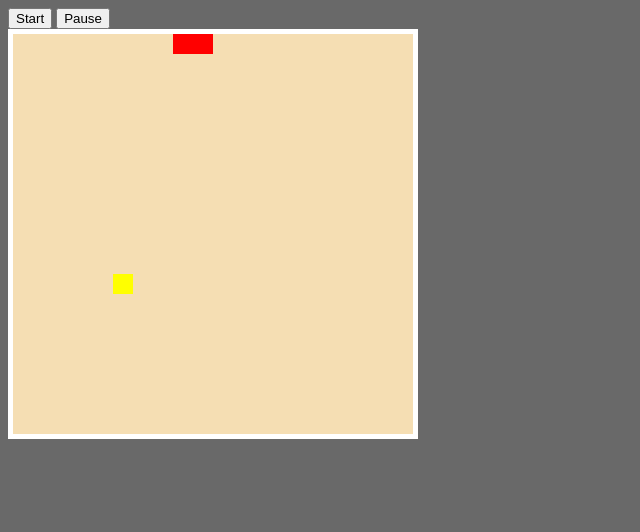
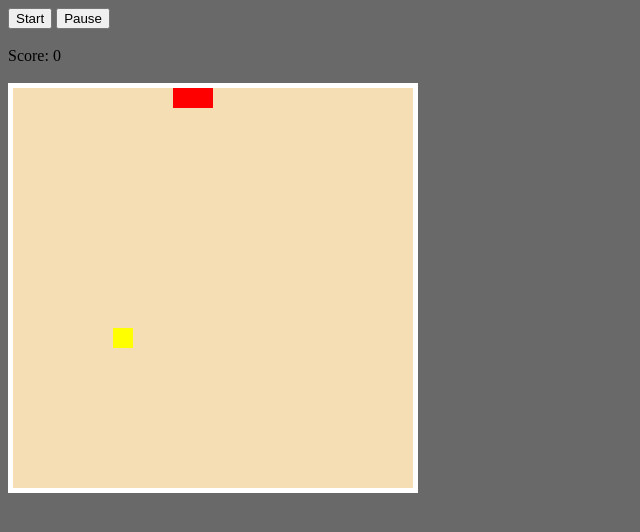
Before and after one commit to duyhai97/Case-Study, a plain HTML site: page snake.html in a window 1280 px wide. Both pictures are taken after a click on the button "Start". Shown: the whole page, without its empty margins (0-640 px from the left). Drawn offline with Linux system fonts and the light colour scheme.

Commit message:
case study

```diff
--- a/food.js
+++ b/food.js
@@ -9,8 +9,8 @@ class food{
     }
 
     update(){
-        this.x = (Math.floor(Math.random() * (19)))*this.grid;
-        this.y = (Math.floor(Math.random() * (19)))*this.grid;
+        this.x = (Math.floor(Math.random() * (19 - 0)))*this.grid;
+        this.y = (Math.floor(Math.random() * (19 - 0)))*this.grid;
     }
 
     draw(){
--- a/game.js
+++ b/game.js
@@ -1,22 +1,23 @@
+
 class game{
     constructor() {
         this.canvas = null;
         this.context = null;
         this.init();
         this.startGame();
-        // this.pauseGame()
-        // this.score()
+        this.pauseG = false;
+        this.pauseGame();
     }
     init(){
-        this.canvas = document.createElement("canvas"); //tao khung canvas
+        this.canvas = document.createElement("canvas");
         this.context = this.canvas.getContext('2d');
         this.canvas.width = 400;
         this.canvas.height = 400;
         document.body.appendChild(this.canvas);
     }
 
-    //vong lap game
     loop(){
+        if (this.pauseG === true) return;
         this.update();
         this.draw();
         setTimeout(() => this.loop(), 100)
@@ -43,14 +44,11 @@ class game{
         });
     }
 
-    // pauseGame(){
-    //     document.getElementById("pause").addEventListener('click', () => {
-    //
-    //         this.loop();
-    //     })
-    // }
-
-
-
+    pauseGame() {
+        document.getElementById("pause").addEventListener('click', () => {
+            this.pauseG = !this.pauseG;
+            this.loop();
+        });
+    }
 }
 let g = new game()
--- a/snake.html
+++ b/snake.html
@@ -11,20 +11,13 @@
             background-color: #f5deb3;
             border: 5px solid #ffffff;
         }
-        /*grid {*/
-        /*    width: 20px;*/
-        /*    height: 20px;*/
-        /*    border: 1px solid #ff0000;*/
-        /*    margin: 0 auto;*/
-        /*    display: flex;*/
-        /*    flex-wrap: wrap;*/
-        /*}*/
+
     </style>
 </head>
 <body>
     <button id="start">Start</button>
-    <button id="pause">Pause</button><br/>
-    <div id="diem"></div>
+    <button id="pause">Pause</button><br/><br>
+    <div>Score: <span id = diem></span> </div><br/>
 </body>
 <script src="snake.js"></script>
 <script src="food.js"></script>
--- a/snake.js
+++ b/snake.js
@@ -8,10 +8,11 @@ class snake {
         this.dy = 0;
         this.cell = []; //tao 1 mang de luu chieu dai cua ran;
         this.maxCell = 2;
-        this.diem1 = 0;
+        this.diem =  0;
     }
     //thay doi vi tri con ran
     update(){
+
         if(this.endGame()) {
                 this.x += this.dx;
                 this.y += this.dy;
@@ -34,20 +35,19 @@ class snake {
         else if(this.y < 0){
             this.y = this.game.canvas.height
         }
-
+        this.diem = this.maxCell - 2;
+       document.getElementById("diem").innerHTML = this.diem;
     }
 
     draw(){
-
         for (let i = 0; i < this.cell.length; i++) {
 
             this.game.context.fillStyle = 'red';
             this.game.context.fillRect(this.cell[i].x, this.cell[i].y, this.grid, this.grid);
         }
-
-        if(!this.endGame()){
-            this.game.context.font = "40px arial";
-            this.game.context.fillText("Thua roi ^^", 100, 200);
+        if(this.endGame() === false){
+            this.game.context.font = "15px arial";
+            this.game.context.fillText("Thua rồi ^^. Điểm của bạn là: " + this.diem,100, 200);
         }
 
 
@@ -74,7 +74,6 @@ class snake {
     }
 
     eat(x, y){
-
         if(this.x === x && this.y === y){
             this.maxCell++;
             return true;
@@ -82,15 +81,6 @@ class snake {
         }
             return false;
     }
-    // score(x, y) {
-    //     let diem1 = 0
-    //     if (this.x === x && this.y === y) {
-    //         diem1++;
-    //     }
-    //     document.getElementById("diem").innerHTML = "Score:" + diem1;
-    // }
-
-
     endGame(){
         for (let i = 1; i < this.cell.length; i++) {
             if(this.x === this.cell[i].x && this.y === this.cell[i].y){
```
Lines whose indentation alone changed are shown as unchanged.
